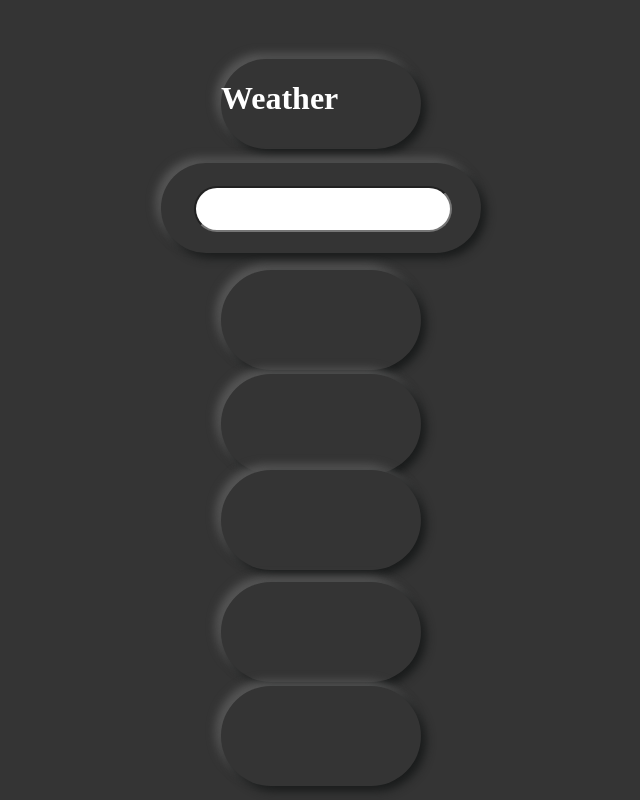
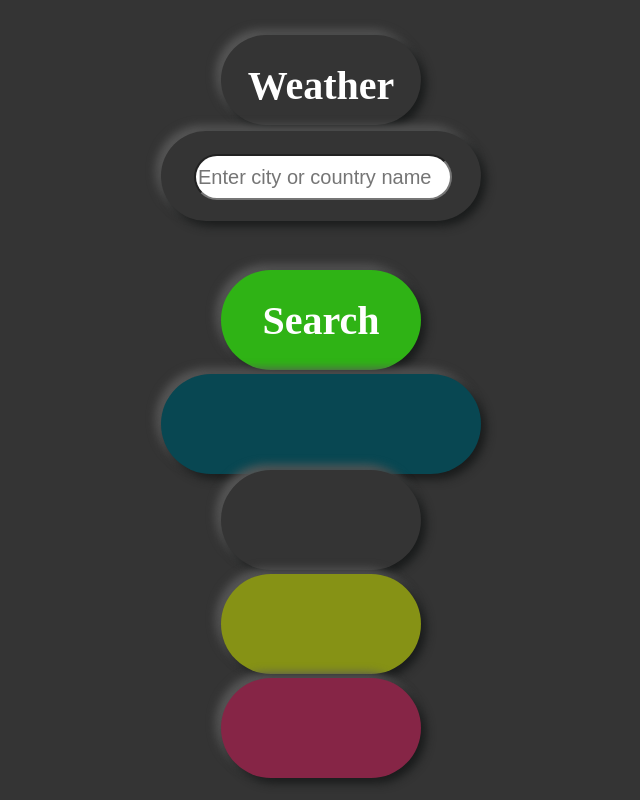
Before and after one commit to biplab25/biplabweather, a plain HTML site: page index.html in a window 1280 px wide. Shown: the whole page, without its empty margins (319-959 px from the left). Drawn offline with Linux system fonts and the light colour scheme.

Commit message:
All file changes

```diff
--- a/index.html
+++ b/index.html
@@ -12,22 +12,22 @@
         <h1 id="heading">Weather</h1>
     </div>
     <div class="second">
-            <input id="myInput">
+            <input id="myInput" placeholder="Enter city or country name">
     </div>
     <div class="third">
-
+        <h1 id="search">Search</h1>
     </div>
     <div class="fourth">
-
+        <h1 id="location"></h1>
     </div>
     <div class="five">
-
+        <h1 id="description"></h1>
     </div>
     <div class="six">
-
+        <h1 id="temp"></h1>
     </div>
     <div class="seven">
-
+        <img id="image" src=""/>
     </div>
 <script src="script.js"></script>
 </body>
--- a/script.js
+++ b/script.js
@@ -1,5 +1,5 @@
 const input=document.querySelector("input");
-const search=document.querySelector("button");
+const search=document.querySelector(".third");
 const show=document.querySelector(".show");
 const h1temp=document.querySelector("#temp");
 let inputValue = document.querySelector("#myInput");
@@ -10,23 +10,25 @@ const error=document.querySelector("#error");
 //
 /* Calling the function after search button click*/
 search.addEventListener("click",async function(){
-      await  getInformation(inputValue.value);
+        try{
+        await  getInformation(inputValue.value);
+        }
+        catch(erro){
+                alert("Whoops! No City Was Found");
+        }
 });
 
 /* Start of getInformation of weather function */
 async function getInformation(arg){
-        try{
+
         const response=await fetch(`https://api.openweathermap.org/data/2.5/weather?q=${arg}&units=metric&appid=6a96533f811b24ebc00ff8c9d665e0b4`);
         const data=await response.json();
-        console.log(data);
+        //console.log(data);
         h1temp.innerHTML=data.main.temp+'°C';
         h1location.innerHTML=data.name;
         description.innerHTML= data.weather[0].main;
         icon.src="https://openweathermap.org/img/w/"+data.weather[0].icon+".png";
-        }
-        catch(erro){
-                alert("Whoops! No City Was Found");
-        }
+        inputValue.value="";
 }
 /* End of getInformation of weather function */
 
--- a/style.css
+++ b/style.css
@@ -9,9 +9,10 @@ body{
     box-shadow: 5px 5px 10px #191b1b, -5px -5px 10px #595959;
     border-radius: 50px;
     position: absolute;
-    top: 13%;
+    top: 10%;
     left: 50%;
     transform: translate(-50%, -50%);
+    text-align: center;
 }
 
 .second{
@@ -21,31 +22,33 @@ body{
     box-shadow: 5px 5px 10px #191b1b, -5px -5px 10px #595959;
     border-radius: 50px;
     position: absolute;
-    top: 26%;
+    top: 22%;
     left: 50%;
     transform: translate(-50%, -50%);
 }
 .third{
     width: 200px;
     height: 100px;
-    background-color:#343434;
+    background-color:#2fb315;
     box-shadow: 5px 5px 10px #191b1b, -5px -5px 10px #595959;
     border-radius: 50px;
     position: absolute;
     top: 40%;
     left: 50%;
     transform: translate(-50%, -50%);
+    text-align: center;
 }
 .fourth{
-    width: 200px;
+    width: 320px;
     height: 100px;
-    background-color:#343434;
+    background-color:#084752;
     box-shadow: 5px 5px 10px #191b1b, -5px -5px 10px #595959;
     border-radius: 50px;
     position: absolute;
     top: 53%;
     left: 50%;
     transform: translate(-50%, -50%);
+    text-align: center;
 }
 .five{
     width: 200px;
@@ -57,31 +60,35 @@ body{
     top: 65%;
     left: 50%;
     transform: translate(-50%, -50%);
+    text-align: center;
 }
 .six{
     width: 200px;
     height: 100px;
-    background-color:#343434;
+    background-color:#869215;
     box-shadow: 5px 5px 10px #191b1b, -5px -5px 10px #595959;
     border-radius: 50px;
     position: absolute;
-    top: 79%;
+    top: 78%;
     left: 50%;
     transform: translate(-50%, -50%);
+    text-align: center;
 }
 .seven{
     width: 200px;
     height: 100px;
-    background-color:#343434;
+    background-color:#862546;
     box-shadow: 5px 5px 10px #191b1b, -5px -5px 10px #595959;
     border-radius: 50px;
     position: absolute;
-    top: 92%;
+    top: 91%;
     left: 50%;
     transform: translate(-50%, -50%);
+    text-align: center;
 }
  #heading{
     color: rgb(255, 255, 255);
+    font-size: 40px;
 }
 
 
@@ -93,40 +100,30 @@ body{
     border-radius: 25px;
     font-size: 20px;
 }
-/*
+
 #search{
-    margin-left: 145px;
-    margin-top: 10px;
-    height: 90px;
-    width:90px;
-    border-radius: 100%;
-    font-size: 20px;
-    background-color: rgb(15, 194, 179);
-    cursor: pointer;
+    color: white;
+    font-size: 40px;
 }
 
 #location{
     color: rgb(255, 255, 255);
-    padding-left: 145px;
-    padding-top: 20px;
+    font-size: 40px;
 }
 #temp{
     color: rgb(255, 255, 255);
-    padding-left: 145px;
-    padding-top: 20px;
+    font-size: 40px;
 }
 #description{
     color: rgb(255, 255, 255);
-    padding-left: 145px;
-    padding-top: 20px;
+    font-size: 40px;
 }
 #image{
     color: rgb(255, 255, 255);
-    padding-left: 165px;
-    padding-top: 20px;
+    height: 90px;
 }
 #error{
     color: rgb(255, 255, 255);
     padding-left: 80px;
     padding-top: 20px;
-} */
+}
```
